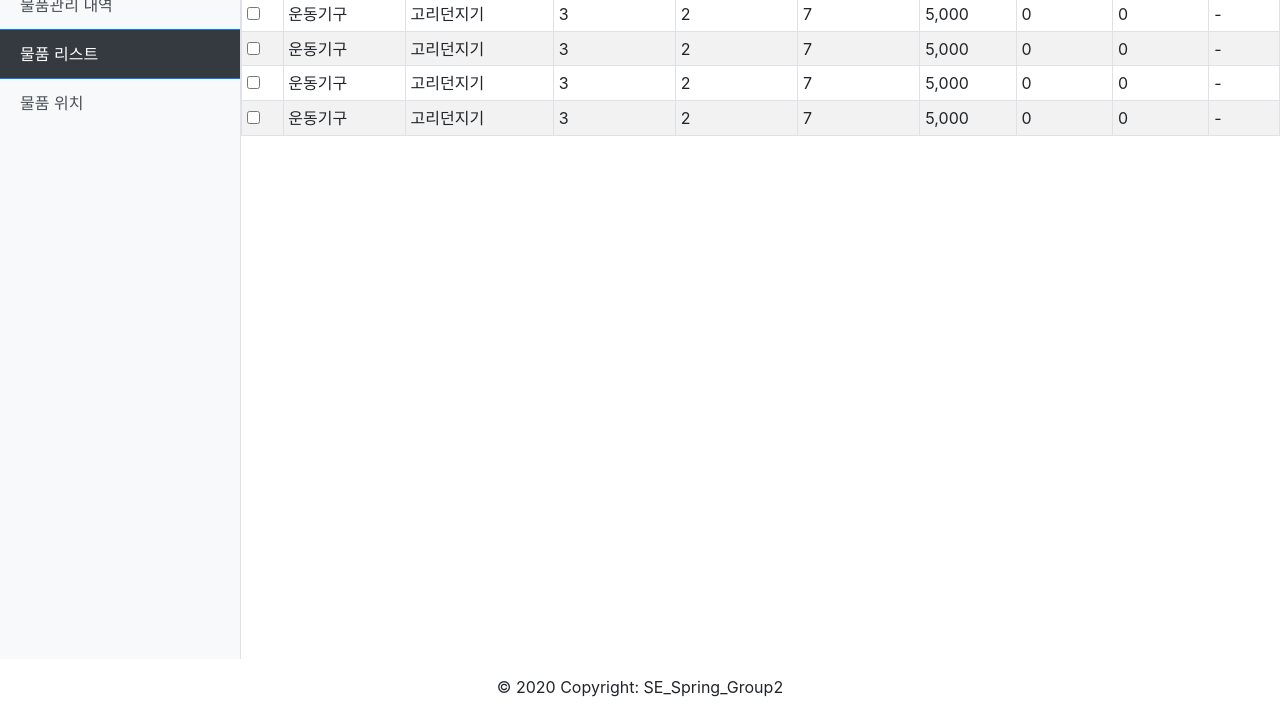
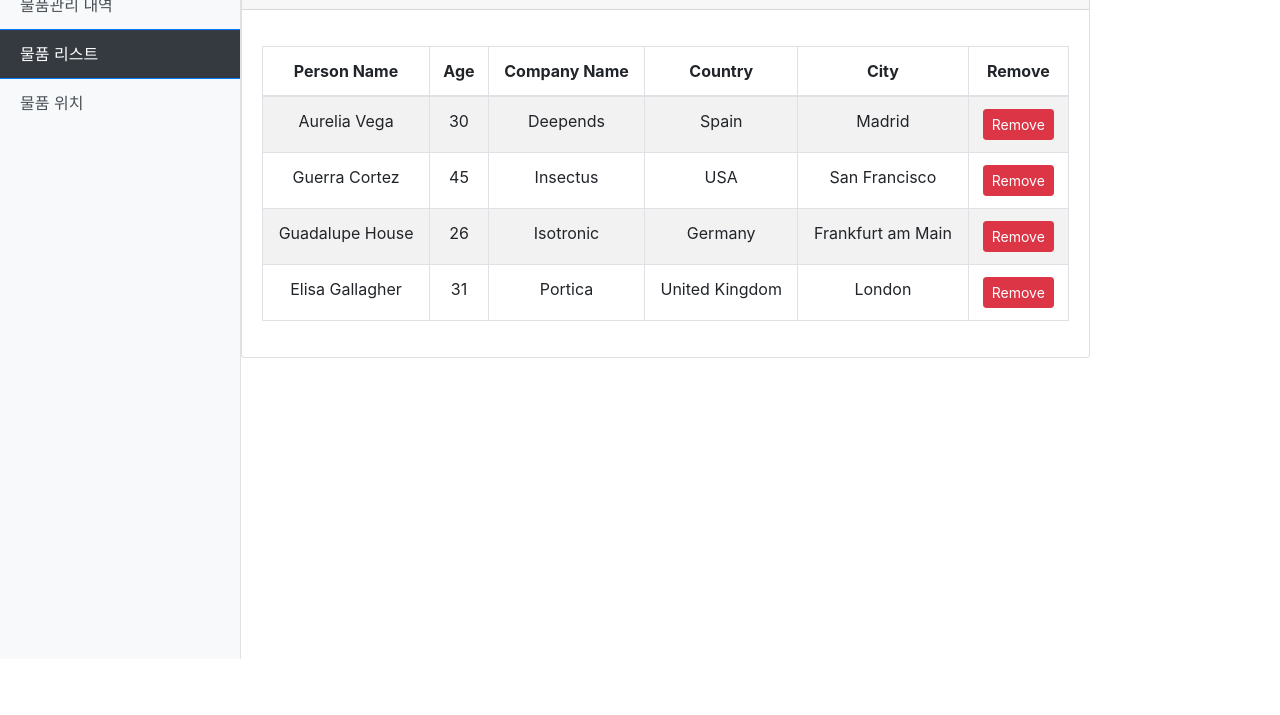
Before and after one commit to goodtaeeun/DEMS, a website: page AdminProtoType/list.html in a window 1280 px wide. Shown: the part 141-856 px from the top of the page. After the commit the page ends 800 px from the top, so only its background shows below. Drawn offline with Linux system fonts and the light colour scheme; files whose address does not match are found by name.

Commit message:
editable table prototype

```diff
--- a/AdminProtoType/list.html
+++ b/AdminProtoType/list.html
@@ -15,6 +15,10 @@
 
   <!-- Custom styles for this template -->
   <link href="css/simple-sidebar.css" rel="stylesheet">
+
+  <!-- MDBootstrap Datatables  -->
+  <link href="css/addons/datatables.min.css" rel="stylesheet">
+  <link href="css/addons/datatables2.min.css" rel="stylesheet">
 
 </head>
 
@@ -70,96 +74,78 @@
           </ul>
         </div>
       </nav>
-      <table id="dtHorizontalVerticalExample" class="table table-striped table-bordered table-sm " cellspacing="0"
-      width="100%">
+      <!-- Editable table -->
+      <div class="card">
+        <h3 class="card-header text-center font-weight-bold text-uppercase py-4">물품 리스트</h3>
+        <div class="card-body">
+          <div id="table" class="table-editable">
+      <span class="table-add float-right mb-3 mr-2"><a href="#!" class="text-success"><i
+              class="fas fa-plus fa-2x" aria-hidden="true"></i></a></span>
+            <table class="table table-bordered table-responsive-md table-striped text-center">
               <thead>
               <tr>
-          <th> <input type="checkbox" id="checkAll">
-          </th>
-          <th class="th-sm">분류
-          </th>
-          <th class="th-sm">물품명
-          </th>
-          <th class="th-sm">전체수량
-          </th>
-          <th class="th-sm">현재수량
-          </th>
-          <th class="th-sm">대여기간
-          </th>
-          <th class="th-sm">보증금
-          </th>
-          <th class="th-sm">대여료
-          </th>
-          <th class="th-sm">연체료
-          </th>
-          <th class="th-sm">비고
-          </th>
+                <th class="text-center">Person Name</th>
+                <th class="text-center">Age</th>
+                <th class="text-center">Company Name</th>
+                <th class="text-center">Country</th>
+                <th class="text-center">City</th>
+                <th class="text-center">Remove</th>
               </tr>
               </thead>
               <tbody>
               <tr>
-          <td><input type="checkbox" name="checkboxName"></td>
-          <td>운동기구</td>
-          <td>고리던지기</td>
-          <td>3</td>
-          <td>2</td>
-          <td>7</td>
-          <td>5,000</td>
-          <td>0</td>
-          <td>0</td>
-          <td>-</td>
+                <td class="pt-3-half" contenteditable="true">Aurelia Vega</td>
+                <td class="pt-3-half" contenteditable="true">30</td>
+                <td class="pt-3-half" contenteditable="true">Deepends</td>
+                <td class="pt-3-half" contenteditable="true">Spain</td>
+                <td class="pt-3-half" contenteditable="true">Madrid</td>
+                <td>
+              <span class="table-remove"><button type="button"
+                                                 class="btn btn-danger btn-rounded btn-sm my-0">Remove</button></span>
+                </td>
               </tr>
+              <!-- This is our clonable table line -->
               <tr>
-          <td><input type="checkbox" name="checkboxName"></td>
-          <td>운동기구</td>
-          <td>고리던지기</td>
-          <td>3</td>
-          <td>2</td>
-          <td>7</td>
-          <td>5,000</td>
-          <td>0</td>
-          <td>0</td>
-          <td>-</td>
+                <td class="pt-3-half" contenteditable="true">Guerra Cortez</td>
+                <td class="pt-3-half" contenteditable="true">45</td>
+                <td class="pt-3-half" contenteditable="true">Insectus</td>
+                <td class="pt-3-half" contenteditable="true">USA</td>
+                <td class="pt-3-half" contenteditable="true">San Francisco</td>
+                <td>
+              <span class="table-remove"><button type="button"
+                                                 class="btn btn-danger btn-rounded btn-sm my-0">Remove</button></span>
+                </td>
               </tr>
+              <!-- This is our clonable table line -->
               <tr>
-          <td><input type="checkbox" name="checkboxName"></td>
-          <td>운동기구</td>
-          <td>고리던지기</td>
-          <td>3</td>
-          <td>2</td>
-          <td>7</td>
-          <td>5,000</td>
-          <td>0</td>
-          <td>0</td>
-          <td>-</td>
+                <td class="pt-3-half" contenteditable="true">Guadalupe House</td>
+                <td class="pt-3-half" contenteditable="true">26</td>
+                <td class="pt-3-half" contenteditable="true">Isotronic</td>
+                <td class="pt-3-half" contenteditable="true">Germany</td>
+                <td class="pt-3-half" contenteditable="true">Frankfurt am Main</td>
+                <td>
+              <span class="table-remove"><button type="button"
+                                                 class="btn btn-danger btn-rounded btn-sm my-0">Remove</button></span>
+                </td>
               </tr>
-        <tr>
-          <td><input type="checkbox" name="checkboxName"></td>
-          <td>운동기구</td>
-          <td>고리던지기</td>
-          <td>3</td>
-          <td>2</td>
-          <td>7</td>
-          <td>5,000</td>
-          <td>0</td>
-          <td>0</td>
-          <td>-</td>
-        </tr>
-        <tr>
-          <td><input type="checkbox" name="checkboxName"></td>
-          <td>운동기구</td>
-          <td>고리던지기</td>
-          <td>3</td>
-          <td>2</td>
-          <td>7</td>
-          <td>5,000</td>
-          <td>0</td>
-          <td>0</td>
-          <td>-</td>
+              <!-- This is our clonable table line -->
+              <tr class="hide">
+                <td class="pt-3-half" contenteditable="true">Elisa Gallagher</td>
+                <td class="pt-3-half" contenteditable="true">31</td>
+                <td class="pt-3-half" contenteditable="true">Portica</td>
+                <td class="pt-3-half" contenteditable="true">United Kingdom</td>
+                <td class="pt-3-half" contenteditable="true">London</td>
+                <td>
+              <span class="table-remove"><button type="button"
+                                                 class="btn btn-danger btn-rounded btn-sm my-0">Remove</button></span>
+                </td>
               </tr>
               </tbody>
             </table>
           </div>
+        </div>
+      </div>
+      <!-- Editable table -->
   <!-- /#page-content-wrapper -->
 </div>
 <!-- /#wrapper -->
@@ -177,12 +163,104 @@
 <script src="vendor/bootstrap/js/bootstrap.bundle.min.js"></script>
 <script type="text/javascript" src="./vendor/jquery/checkbox.js"></script>
 
+<!-- MDBootstrap Datatables  -->
+<script type="text/javascript" src="js/addons/datatables2.min.js"></script>
+<script type="text/javascript" src="js/addons/datatables.min.js"></script>
+
 <!-- Menu Toggle Script -->
 <script>
   $("#menu-toggle").click(function(e) {
     e.preventDefault();
     $("#wrapper").toggleClass("toggled");
   });
+
+  const $tableID = $('#table');
+  const $BTN = $('#export-btn');
+  const $EXPORT = $('#export');
+
+  const newTr = `
+<tr class="hide">
+  <td class="pt-3-half" contenteditable="true">Example</td>
+  <td class="pt-3-half" contenteditable="true">Example</td>
+  <td class="pt-3-half" contenteditable="true">Example</td>
+  <td class="pt-3-half" contenteditable="true">Example</td>
+  <td class="pt-3-half" contenteditable="true">Example</td>
+  <td class="pt-3-half">
+    <span class="table-up"><a href="#!" class="indigo-text"><i class="fas fa-long-arrow-alt-up" aria-hidden="true"></i></a></span>
+    <span class="table-down"><a href="#!" class="indigo-text"><i class="fas fa-long-arrow-alt-down" aria-hidden="true"></i></a></span>
+  </td>
+  <td>
+    <span class="table-remove"><button type="button" class="btn btn-danger btn-rounded btn-sm my-0 waves-effect waves-light">Remove</button></span>
+  </td>
+</tr>`;
+
+  $('.table-add').on('click', 'i', () => {
+
+    const $clone = $tableID.find('tbody tr').last().clone(true).removeClass('hide table-line');
+
+    if ($tableID.find('tbody tr').length === 0) {
+
+      $('tbody').append(newTr);
+    }
+
+    $tableID.find('table').append($clone);
+  });
+
+  $tableID.on('click', '.table-remove', function () {
+
+    $(this).parents('tr').detach();
+  });
+
+  $tableID.on('click', '.table-up', function () {
+
+    const $row = $(this).parents('tr');
+
+    if ($row.index() === 0) {
+      return;
+    }
+
+    $row.prev().before($row.get(0));
+  });
+
+  $tableID.on('click', '.table-down', function () {
+
+    const $row = $(this).parents('tr');
+    $row.next().after($row.get(0));
+  });
+
+  // A few jQuery helpers for exporting only
+  jQuery.fn.pop = [].pop;
+  jQuery.fn.shift = [].shift;
+
+  $BTN.on('click', () => {
+
+    const $rows = $tableID.find('tr:not(:hidden)');
+    const headers = [];
+    const data = [];
+
+    // Get the headers (add special header logic here)
+    $($rows.shift()).find('th:not(:empty)').each(function () {
+
+      headers.push($(this).text().toLowerCase());
+    });
+
+    // Turn all existing rows into a loopable array
+    $rows.each(function () {
+      const $td = $(this).find('td');
+      const h = {};
+
+      // Use the headers from earlier to name our hash keys
+      headers.forEach((header, i) => {
+
+        h[header] = $td.eq(i).text();
+      });
+
+      data.push(h);
+    });
+
+    // Output the result
+    $EXPORT.text(JSON.stringify(data));
+  });
 </script>
 
 </body>
```
Also changed, not shown: 1 other file. Lines whose indentation alone changed are shown as unchanged.
